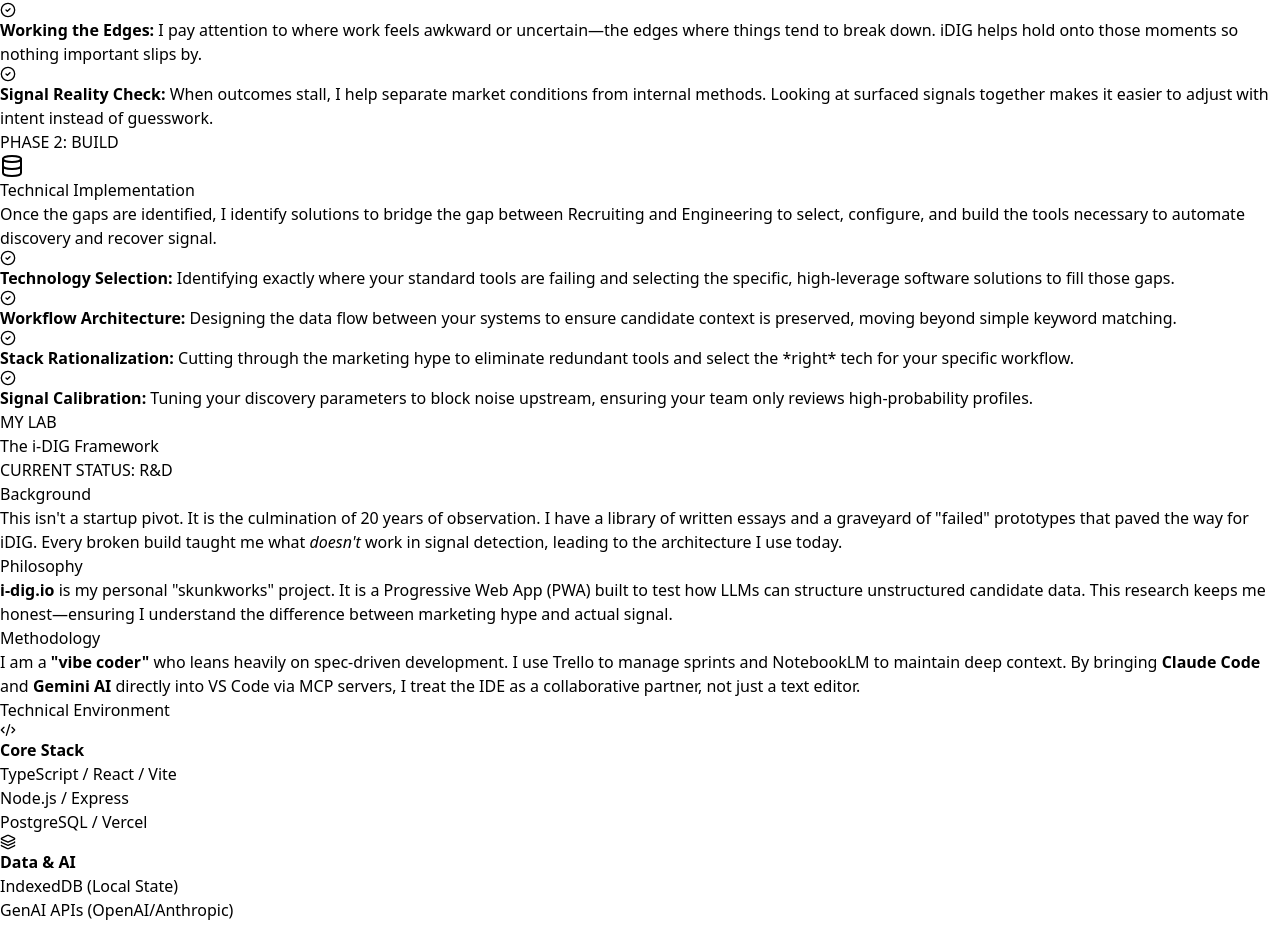
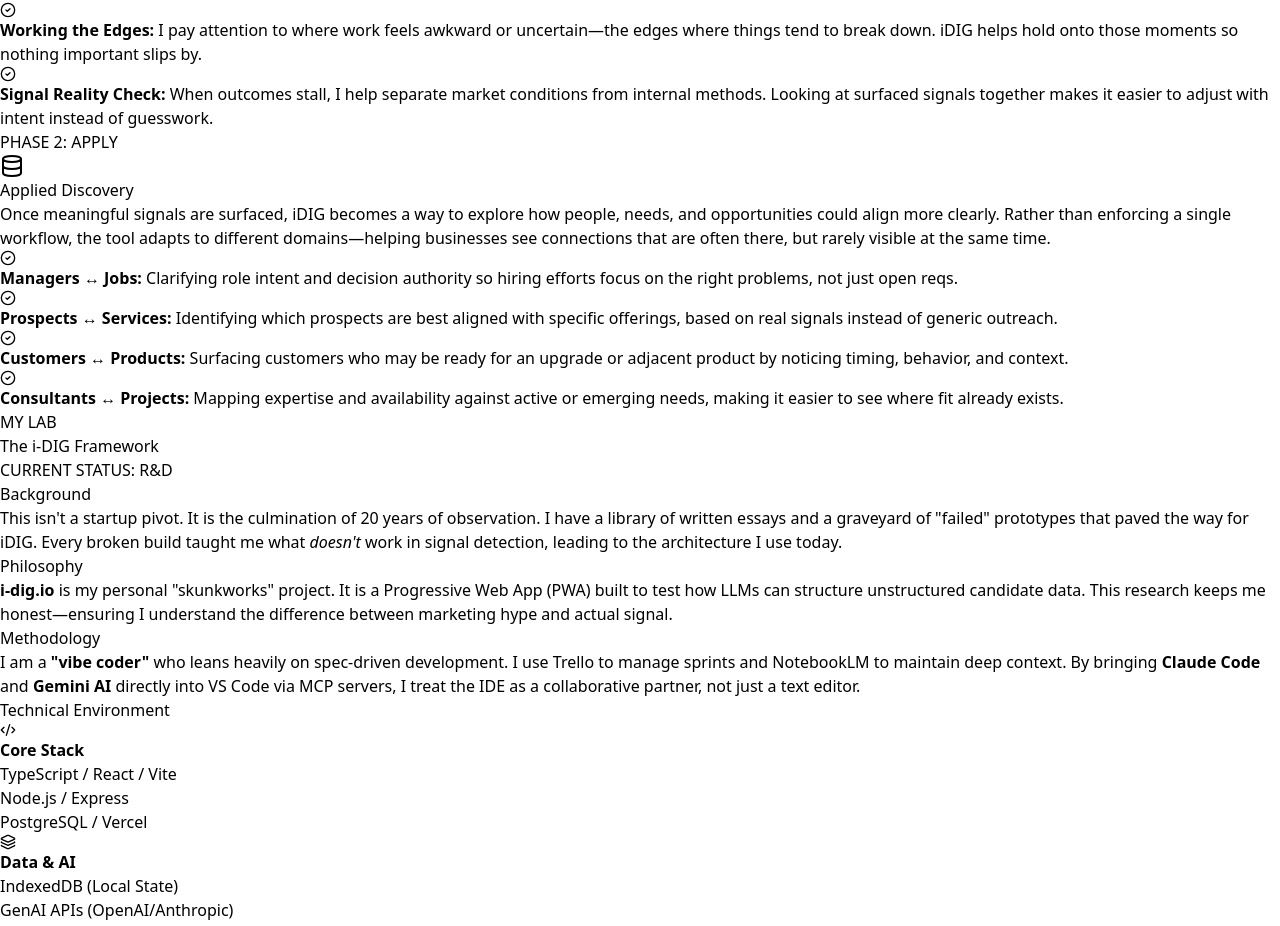
Before and after one commit to theresonantbuilder/idig_website, a React (Vite) app: page / in a window 1280 px wide. Shown: the part 1180-2106 px from the top of the page. Built offline with nearby package versions, Linux system fonts and the light colour scheme.

Commit message:
updated panel 2 again

```diff
--- a/src/pages/HomeSignalDriven.tsx
+++ b/src/pages/HomeSignalDriven.tsx
@@ -1,6 +1,7 @@
 import { ArrowRight, Database, Briefcase, CheckCircle2, Linkedin, Code2, Terminal, Layers, Lock, Zap, Sliders, GitMerge, BrainCircuit } from 'lucide-react';
 import idigPreview from '../assets/idig_attractor_preview.png';
 import profilePic from '../assets/paul_idig_profile.jpg';
+
 
 export default function HomeSignalDriven() {
 
@@ -11,8 +12,10 @@ export default function HomeSignalDriven() {
     }
   };
 
+
   return (
     <div className="min-h-screen bg-slate-50 font-sans text-slate-900 selection:bg-blue-100">
+
 
      {/* Navigation - Increased height to h-20 and font sizes */}
       <nav className="fixed w-full bg-white/90 backdrop-blur-md border-b border-slate-200 z-50">
@@ -34,6 +37,7 @@ export default function HomeSignalDriven() {
             </span>
           </div>
 
+
           {/* Menu Links increased to text-base (16px) */}
           <div className="hidden md:flex space-x-8 text-base font-medium text-slate-600">
             <button onClick={() => scrollToSection('about')} className="hover:text-blue-600 transition">About Paul</button>
@@ -42,6 +46,7 @@ export default function HomeSignalDriven() {
           </div>
         </div>
       </nav>
+
 
       <main className="pt-24 pb-20">
 
@@ -60,8 +65,10 @@ export default function HomeSignalDriven() {
             <p className="text-xl md:text-2xl text-slate-600 leading-relaxed max-w-2xl mb-10">
              Businesses can operate in functional silos that make it hard to see where work, decisions, and opportunities are getting stuck.<br></br>
 
+
 I work alongside them to understand real bottlenecks, then use a purpose-built discovery tool I created to surface patterns, relationships, and opportunities that are easy to miss in day-to-day work.
             </p>
+
 
             <div className="flex flex-col sm:flex-row gap-4">
               <button
@@ -79,6 +86,7 @@ I work alongside them to understand real bottlenecks, then use a purpose-built d
             </div>
           </div>
         </div>
+
 
         {/* BIO / DEFINITION SECTION */}
         <section id="about" className="py-20 bg-white border-y border-slate-200">
@@ -98,6 +106,7 @@ I work alongside them to understand real bottlenecks, then use a purpose-built d
                 </div>
               </div>
 
+
               <div className="md:col-span-5">
                 <div className="bg-white p-8 rounded-2xl border border-slate-200 shadow-xl shadow-slate-200/50 text-center relative overflow-hidden">
                   <div className="absolute top-0 left-0 w-full h-24 bg-gradient-to-b from-blue-50 to-white"></div>
@@ -108,9 +117,11 @@ I work alongside them to understand real bottlenecks, then use a purpose-built d
                        </div>
                     </div>
 
+
                     <h4 className="text-2xl font-bold text-slate-900 mb-1">Paul Duplantis</h4>
                     <p className="text-blue-600 font-medium text-sm mb-6">Consultant</p>
                     <p className="text-slate-600 text-sm leading-relaxed mb-8 px-2">Based in Phoenix, AZ. Helping businesses surface the signals that drive opportunity.</p>
+
 
                     <div className="space-y-3">
                       <a href="https://www.linkedin.com/in/paulduplantis/" target="_blank" rel="noopener noreferrer" className="flex items-center justify-center w-full px-4 py-3 bg-[#0A66C2] text-white rounded-lg hover:bg-[#004182] transition font-medium text-sm group">
@@ -122,9 +133,11 @@ I work alongside them to understand real bottlenecks, then use a purpose-built d
                 </div>
               </div>
 
+
             </div>
           </div>
         </section>
+
 
         {/* WORK SECTION */}
         <section id="work" className="pt-24 pb-10 max-w-6xl mx-auto px-6">
@@ -133,22 +146,27 @@ I work alongside them to understand real bottlenecks, then use a purpose-built d
             <p className="text-lg text-slate-600">My process is circular: I step into the work to uncover where opportunity breaks down, then apply the right technology to remove friction and recover signal.</p>
           </div>
 
+
           <div className="grid md:grid-cols-2 gap-8 mb-12">
 
          {/* Panel 1: Embedded Discovery */}
 <div className="bg-white p-8 rounded-xl border-2 border-slate-100 hover:border-blue-500 transition cursor-pointer group relative overflow-hidden">
 
+
   <div className="w-12 h-12 bg-blue-50 rounded-lg flex items-center justify-center mb-6">
     <Briefcase className="text-blue-600" size={24} />
   </div>
 
+
   <h3 className="text-2xl font-semibold mb-3">Embedded Discovery</h3>
+
 
 <p className="text-slate-600 leading-normal mb-4">
     I don’t advise from the sidelines. I embed into real work to understand how opportunity is actually pursued—not how it’s documented.
     By working directly inside live processes, I stay close to the work as it unfolds, noticing where things lose clarity or momentum.
     iDIG is the discovery tool I use to help surface those patterns and reflect them back in a way the business can engage with and act on.
   </p>
+
 
   <ul className="space-y-3 text-sm text-slate-500">
 
@@ -160,6 +178,7 @@ I work alongside them to understand real bottlenecks, then use a purpose-built d
       </span>
     </li>
 
+
     <li className="flex items-start">
       <CheckCircle2 size={16} className="mr-2 text-blue-500 mt-0.5 shrink-0"/>
       <span>
@@ -167,6 +186,7 @@ I work alongside them to understand real bottlenecks, then use a purpose-built d
         iDIG reflects those contexts back so assumptions and noise are easier to see.
       </span>
     </li>
+
 
     <li className="flex items-start">
       <CheckCircle2 size={16} className="mr-2 text-blue-500 mt-0.5 shrink-0"/>
@@ -176,6 +196,7 @@ I work alongside them to understand real bottlenecks, then use a purpose-built d
       </span>
     </li>
 
+
     <li className="flex items-start">
       <CheckCircle2 size={16} className="mr-2 text-blue-500 mt-0.5 shrink-0"/>
       <span>
@@ -184,37 +205,75 @@ I work alongside them to understand real bottlenecks, then use a purpose-built d
       </span>
     </li>
 
+
   </ul>
 </div>
 
 
-            {/* Card 2: The Build */}
-            <div className="bg-white p-8 rounded-xl border-2 border-slate-100 hover:border-emerald-500 transition cursor-pointer group">
-               <div className="absolute top-0 right-0 bg-emerald-500 text-white text-xs font-bold px-3 py-1 rounded-bl-lg">PHASE 2: BUILD</div>
-              <div className="w-12 h-12 bg-emerald-50 rounded-lg flex items-center justify-center mb-6"><Database className="text-emerald-600" size={24} /></div>
-              <h3 className="text-2xl font-semibold mb-3">Technical Implementation</h3>
-              <p className="text-slate-600 leading-relaxed mb-6">Once the gaps are identified, I identify solutions to bridge the gap between Recruiting and Engineering to select, configure, and build the tools necessary to automate discovery and recover signal.</p>
+{/* Card 2: Applied Discovery */}
+<div className="bg-white p-8 rounded-xl border-2 border-slate-100 hover:border-emerald-500 transition cursor-pointer group relative overflow-hidden">
+
+
+  <div className="absolute top-0 right-0 bg-emerald-500 text-white text-xs font-bold px-3 py-1 rounded-bl-lg">
+    PHASE 2: APPLY
+  </div>
+
+
+  <div className="w-12 h-12 bg-emerald-50 rounded-lg flex items-center justify-center mb-6">
+    <Database className="text-emerald-600" size={24} />
+  </div>
+
+
+  <h3 className="text-2xl font-semibold mb-3">Applied Discovery</h3>
+
+
+  <p className="text-sm text-slate-600 leading-normal mb-4">
+    Once meaningful signals are surfaced, iDIG becomes a way to explore how people, needs, and opportunities could align more clearly.
+    Rather than enforcing a single workflow, the tool adapts to different domains—helping businesses see connections that are often there, but rarely visible at the same time.
+  </p>
+
+
   <ul className="space-y-3 text-sm text-slate-500">
+
+
     <li className="flex items-start">
       <CheckCircle2 size={16} className="mr-2 text-emerald-500 mt-0.5 shrink-0"/>
-                  <span><strong>Technology Selection:</strong> Identifying exactly where your standard tools are failing and selecting the specific, high-leverage software solutions to fill those gaps.</span>
+      <span>
+        <strong>Managers ↔ Jobs:</strong> Clarifying role intent and decision authority so hiring efforts focus on the right problems, not just open reqs.
+      </span>
     </li>
+
+
     <li className="flex items-start">
       <CheckCircle2 size={16} className="mr-2 text-emerald-500 mt-0.5 shrink-0"/>
-                  <span><strong>Workflow Architecture:</strong> Designing the data flow between your systems to ensure candidate context is preserved, moving beyond simple keyword matching.</span>
+      <span>
+        <strong>Prospects ↔ Services:</strong> Identifying which prospects are best aligned with specific offerings, based on real signals instead of generic outreach.
+      </span>
     </li>
+
+
     <li className="flex items-start">
       <CheckCircle2 size={16} className="mr-2 text-emerald-500 mt-0.5 shrink-0"/>
-                  <span><strong>Stack Rationalization:</strong> Cutting through the marketing hype to eliminate redundant tools and select the *right* tech for your specific workflow.</span>
+      <span>
+        <strong>Customers ↔ Products:</strong> Surfacing customers who may be ready for an upgrade or adjacent product by noticing timing, behavior, and context.
+      </span>
     </li>
+
+
     <li className="flex items-start">
       <CheckCircle2 size={16} className="mr-2 text-emerald-500 mt-0.5 shrink-0"/>
-                  <span><strong>Signal Calibration:</strong> Tuning your discovery parameters to block noise upstream, ensuring your team only reviews high-probability profiles.</span>
+      <span>
+        <strong>Consultants ↔ Projects:</strong> Mapping expertise and availability against active or emerging needs, making it easier to see where fit already exists.
+      </span>
     </li>
+
+
   </ul>
 </div>
 </div>
 </section>
+
+
 
         {/* LAB SECTION */}
         <section id="lab" className="bg-slate-900 text-slate-300 pt-10 pb-24">
@@ -223,6 +282,7 @@ I work alongside them to understand real bottlenecks, then use a purpose-built d
               <div><h3 className="text-blue-400 font-bold tracking-widest text-sm mb-2">MY LAB</h3><h2 className="text-3xl text-white font-light">The i-DIG Framework</h2></div>
               <div className="mt-4 md:mt-0"><span className="inline-flex items-center px-3 py-1 rounded bg-blue-900/50 border border-blue-700 text-blue-200 text-xs font-mono">CURRENT STATUS: R&D</span></div>
             </div>
+
 
             <div className="grid md:grid-cols-2 gap-12 items-start">
               <div className="space-y-8">
@@ -252,6 +312,7 @@ I work alongside them to understand real bottlenecks, then use a purpose-built d
                     <span className="text-xs text-slate-500 bg-slate-900 px-2 py-1 rounded">Chrome Extension</span>
                   </div>
 
+
                   <div className="aspect-video bg-slate-900 relative overflow-hidden group">
                      <iframe
                        className="w-full h-full absolute inset-0"
@@ -263,12 +324,14 @@ I work alongside them to understand real bottlenecks, then use a purpose-built d
                      ></iframe>
                   </div>
 
+
                   <div className="p-4 bg-slate-800/80">
                     <p className="text-slate-400 text-sm">
                       <strong>Proof of Build:</strong> A custom Chrome Extension demonstrating multi-color DOM highlighting and "microlinking"—enabling precise context sharing across unstructured web data.
                     </p>
                   </div>
                 </div>
+
 
                 {/* SIGNAL DRIVEN FRAMEWORK CARD - WITH NEW IMAGE */}
                 <div className="bg-slate-800/30 rounded-xl border border-slate-700/50 p-6 flex flex-col items-start justify-between opacity-90 h-full">
@@ -278,6 +341,7 @@ I work alongside them to understand real bottlenecks, then use a purpose-built d
                    <div className="w-full border border-slate-700 rounded-md mb-6 overflow-hidden">
                      <img src={idigPreview} alt="iDIG Signal-Driven Discovery Interface" className="w-full object-cover opacity-80"/>
                    </div>
+
 
                    <div className="space-y-4 w-full">
                       <p className="text-slate-400 text-sm leading-relaxed">The core discovery engine designed to align unstructured profile data with complex job requirements.</p>
@@ -290,7 +354,9 @@ I work alongside them to understand real bottlenecks, then use a purpose-built d
                    <div className="mt-6 pt-4 border-t border-slate-700/50 w-full"><p className="text-slate-500 text-xs italic">* I am in the final phases of wrapping up the initial live demo of the Signal-Driven Framework.</p></div>
                 </div>
 
+
               </div>
+
 
             </div>
           </div>
@@ -303,6 +369,7 @@ I work alongside them to understand real bottlenecks, then use a purpose-built d
           </div>
         </footer>
 
+
       </main>
     </div>
   );
```
Lines whose indentation alone changed are shown as unchanged.
